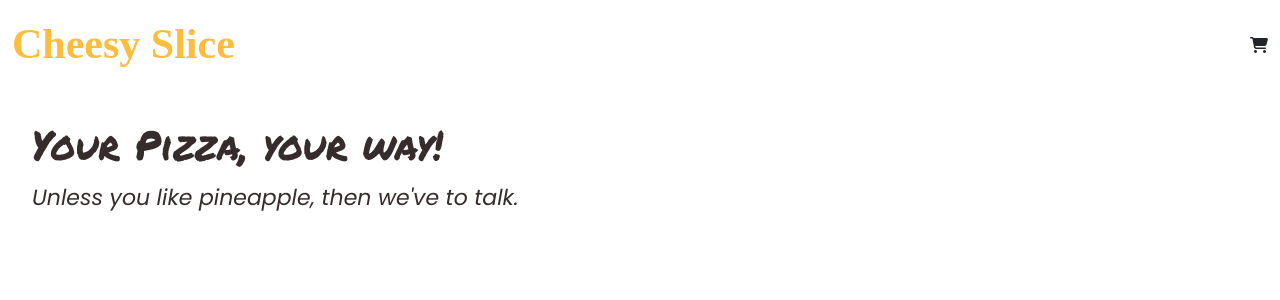
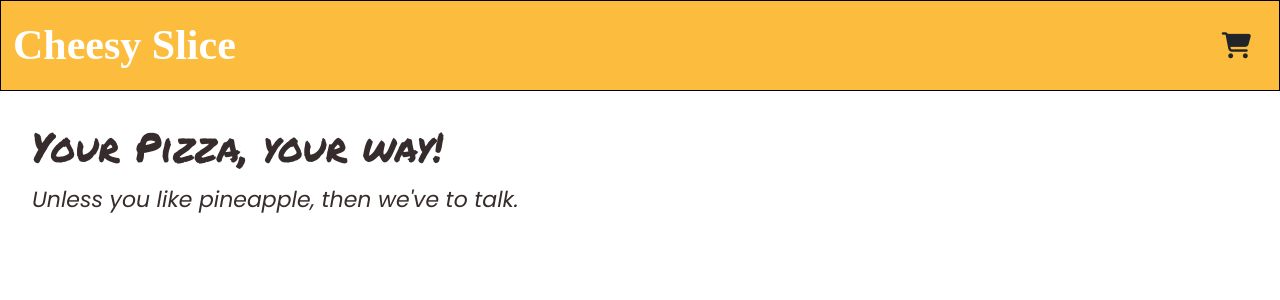
Before and after one commit to eyekavya/BurgerApp-React, a React (Create React App) app: page / in a window 1280 px wide. Shown: the top 300 px of the page. Built offline with nearby package versions, Linux system fonts and the light colour scheme; a web font is replaced by a local one.

Commit message:
modified navbar style

```diff
--- a/src/components/Navbar/StyledNavbar.js
+++ b/src/components/Navbar/StyledNavbar.js
@@ -1,10 +1,21 @@
 import styled from "styled-components";
 
 export const StyledNavbar = styled.section`
+  .nav {
+    background-color: #fcbd3f;
+    border: 1px solid #000;
+  }
+
   .title {
     font-family: DynaPuff, cursive;
-    color: #fcbd3f;
+    color: #fff;
     font-size: 42px;
     font-weight: 700;
   }
+
+  .cart {
+    font-size: 26px;
+    margin: 1rem;
+    cursor: pointer;
+  }
 `;
```
